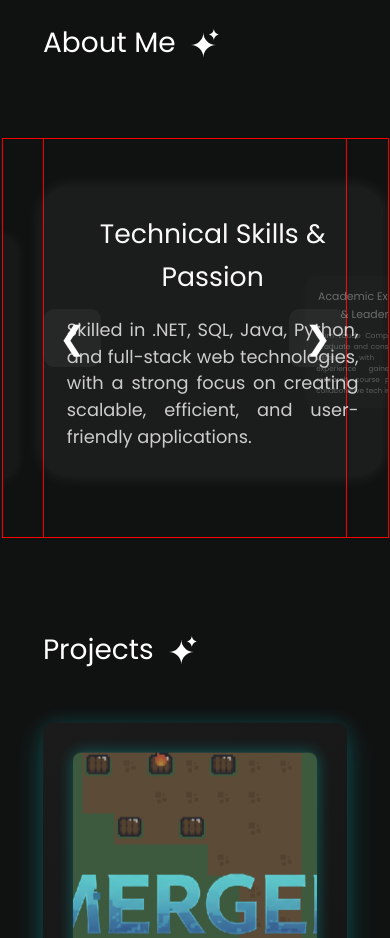
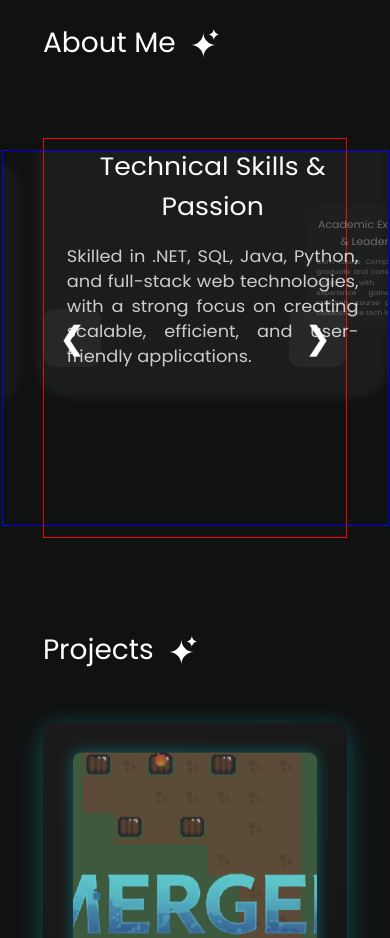
Before and after one commit to Xander-Allen-Rola/Xander-Portfolio, a Vue app: page / in a window 390 px wide. Shown: the part 980-1918 px from the top of the page. Built offline with nearby package versions, Linux system fonts and the light colour scheme.

Commit message:
Added 20 deg tilt to orbit

```diff
--- a/src/components/AboutMe.vue
+++ b/src/components/AboutMe.vue
@@ -100,7 +100,7 @@ onBeforeUnmount(() => {
   flex-direction: column;
   align-items: flex-start;
   gap: 32px;
-  perspective: 1200px;
+  perspective: 1500px;
 }
 
 .about-title {
@@ -130,11 +130,13 @@ onBeforeUnmount(() => {
   margin: 0 50px; /* space for buttons */
   transform-style: preserve-3d;
   justify-items: center;
+  /* Tilt orbit forward slightly */
+  transform: rotateX(-20deg); /* 20deg forward tilt */
+  border: blue solid 1px;
 }
 
 .planet {
   position: absolute;
-  top: 20%;
   width: 400px;
   padding: 20px;
   border-radius: 20px;
@@ -193,7 +195,7 @@ onBeforeUnmount(() => {
     margin: 0; /* space for buttons */
     overflow-x: hidden;
     width: 128%;
-    border: red solid 1px;
+    border: blue solid 1px;
   }
   .planet {
     width: 70%;
```
